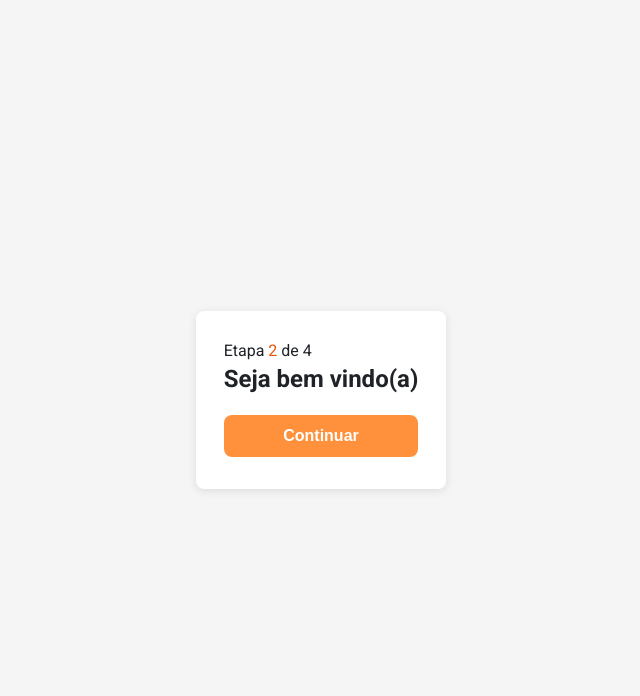
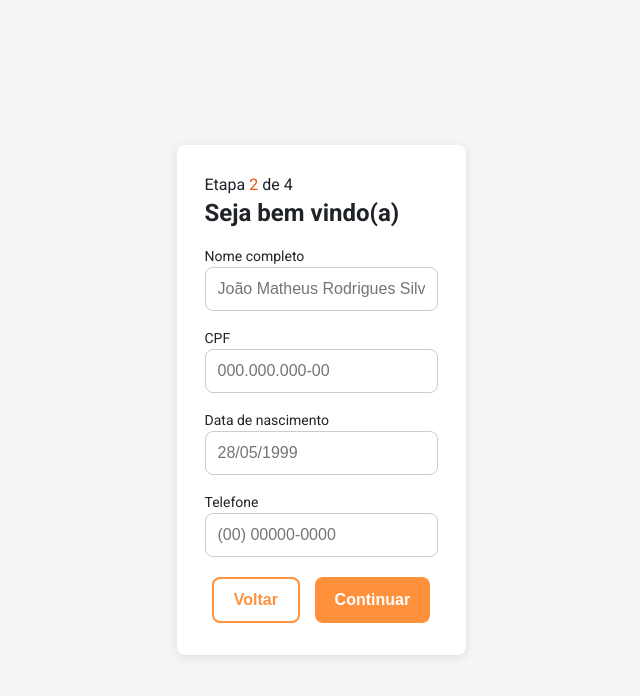
Before and after one commit to lupy100/desafio-frontend-mb, a Vue app in the folder apps/client/: page / in a window 1280 px wide. Both pictures are taken after typing "Sample" into the empty fields and a click on the button "Continuar". Shown: the top 696 px of the page, without its empty margins (319-959 px from the left). Built offline with nearby package versions, Linux system fonts and the light colour scheme; what @mb/shared-constants would draw is missing.

Commit message:
feat: add all steps

```diff
--- a/apps/client/src/pages/RegistrationForm/RegistrationForm.vue
+++ b/apps/client/src/pages/RegistrationForm/RegistrationForm.vue
@@ -1,6 +1,7 @@
 <template>
   <div class="registration-form">
     <StepIndicator :current-step="currentStep" :total-steps="LAST_STEP" />
+    <!-- @todo: alterar conforme currentStep -->
     <h1>Seja bem vindo(a)</h1>
 
     <form @submit.prevent="submitForm">
@@ -9,7 +10,22 @@
         v-model:email="form.email"
         v-model:document-type="form.documentType"
       />
-      <ButtonBase type="submit">Continuar</ButtonBase>
+      <PersonInfoStep
+        v-if="currentStep === 2"
+        v-model:name="form.name"
+        v-model:document="form.document"
+        v-model:initial-date="form.initialDate"
+        v-model:phone-number="form.phoneNumber"
+        :document-type="form.documentType"
+      />
+      <PasswordStep v-if="currentStep === 3" v-model:password="form.password" />
+      <ReviewStep v-if="currentStep === 4" :form="form" />
+      <div style="display: flex; justify-content: space-around; margin-top: 20px">
+        <ButtonBase v-if="currentStep > 1" @click="currentStep -= 1" variant="outlined"
+          >Voltar</ButtonBase
+        >
+        <ButtonBase type="submit">Continuar</ButtonBase>
+      </div>
     </form>
   </div>
 </template>
@@ -20,13 +36,25 @@
   import ButtonBase from '@/components/ButtonBase/ButtonBase.vue';
   import StepIndicator from '@/components/StepIndicator/StepIndicator.vue';
   import WelcomeStep from './components/WelcomeStep.vue';
+  import PersonInfoStep from './components/PersonInfoStep.vue';
+  import PasswordStep from './components/PasswordStep.vue';
+  import ReviewStep from './components/ReviewStep.vue';
 
-  const form = ref({ name: '', email: '', documentType: '' });
+  const form = ref({
+    name: '',
+    email: '',
+    documentType: 'pf',
+    document: '',
+    initialDate: '',
+    phoneNumber: '',
+    password: '',
+  });
+
   const LAST_STEP = 4;
   const currentStep = ref(1);
 
   const submitForm = async () => {
-    if (currentStep.value < LAST_STEP) currentStep.value += 1;
+    if (currentStep.value < LAST_STEP) return (currentStep.value += 1);
 
     if (currentStep.value === LAST_STEP) {
       try {
--- /dev/null
+++ b/apps/client/src/pages/RegistrationForm/components/PasswordStep.scss
@@ -0,0 +1 @@
+/* @todo: nao esquecer vazio */
--- /dev/null
+++ b/apps/client/src/pages/RegistrationForm/components/PasswordStep.vue
@@ -0,0 +1,16 @@
+<template>
+  <div class="password-step">
+    <InputBase v-model="password" label="Sua senha" />
+    <small>Use pelo menos 8 caracteres, incluindo letras e números.</small>
+  </div>
+</template>
+
+<script setup>
+  import InputBase from '@/components/InputBase/InputBase.vue';
+
+  const password = defineModel('password');
+</script>
+
+<style lang="scss" scoped>
+  @import url(./PasswordStep.scss);
+</style>
--- /dev/null
+++ b/apps/client/src/pages/RegistrationForm/components/PersonInfoStep.scss
@@ -0,0 +1,5 @@
+.person-info-step {
+  .input-base:not(:last-child) {
+    margin-bottom: $spacing-medium;
+  }
+}
--- /dev/null
+++ b/apps/client/src/pages/RegistrationForm/components/PersonInfoStep.vue
@@ -0,0 +1,38 @@
+<template>
+  <div class="person-info-step">
+    <InputBase v-model="name" :label="nameLabel" :placeholder="namePlaceholder" />
+    <InputBase v-model="document" :label="documentLabel" :placeholder="documentPlaceholder" />
+    <InputBase v-model="initialDate" :label="dateLabel" placeholder="28/05/1999" />
+    <InputBase v-model="phoneNumber" label="Telefone" placeholder="(00) 00000-0000" />
+  </div>
+</template>
+
+<script setup>
+  import { computed } from 'vue';
+  import InputBase from '@/components/InputBase/InputBase.vue';
+
+  const props = defineProps({ documentType: String });
+
+  const name = defineModel('name');
+  const document = defineModel('document');
+  const initialDate = defineModel('initial-date');
+  const phoneNumber = defineModel('phone-number');
+
+  const isPF = computed(() => props.documentType === 'pf');
+
+  const nameLabel = computed(() => (isPF.value ? 'Nome completo' : 'Razão social'));
+  const namePlaceholder = computed(() =>
+    isPF.value ? 'João Matheus Rodrigues Silva' : 'Mercado Bitcoin Serviços Digitais LTDA'
+  );
+
+  const documentLabel = computed(() => (isPF.value ? 'CPF' : 'CNPJ'));
+  const documentPlaceholder = computed(() =>
+    isPF.value ? '000.000.000-00' : '00.000.000/0000-00'
+  );
+
+  const dateLabel = computed(() => (isPF.value ? 'Data de nascimento' : 'Data de abertura'));
+</script>
+
+<style lang="scss" scoped>
+  @import url(./PersonInfoStep.scss);
+</style>
--- /dev/null
+++ b/apps/client/src/pages/RegistrationForm/components/ReviewStep.scss
@@ -0,0 +1 @@
+/* @todo: nao esquecer vazio */
--- /dev/null
+++ b/apps/client/src/pages/RegistrationForm/components/ReviewStep.vue
@@ -0,0 +1,27 @@
+<template>
+  <div class="review-step">
+    <WelcomeStep v-model:email="form.email" v-model:document-type="form.documentType" />
+    <PersonInfoStep
+      v-model:name="form.name"
+      v-model:document="form.document"
+      v-model:initial-date="form.initialDate"
+      v-model:phone-number="form.phoneNumber"
+      :document-type="form.documentType"
+    />
+    <PasswordStep v-model:password="form.password" />
+  </div>
+</template>
+
+<script setup>
+  import WelcomeStep from './WelcomeStep.vue';
+  import PersonInfoStep from './PersonInfoStep.vue';
+  import PasswordStep from './PasswordStep.vue';
+
+  defineProps({
+    form: Object,
+  });
+</script>
+
+<style lang="scss" scoped>
+  @import url(./ReviewStep.scss);
+</style>
```
